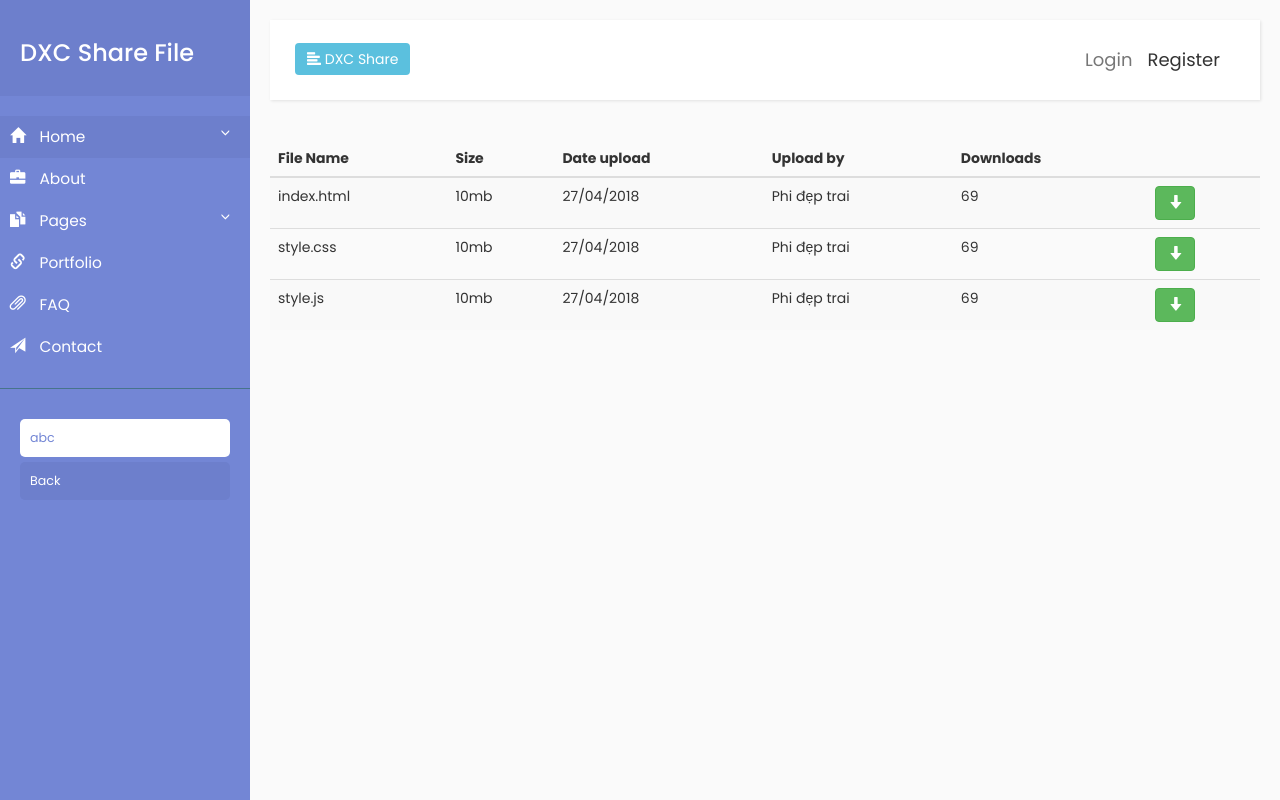
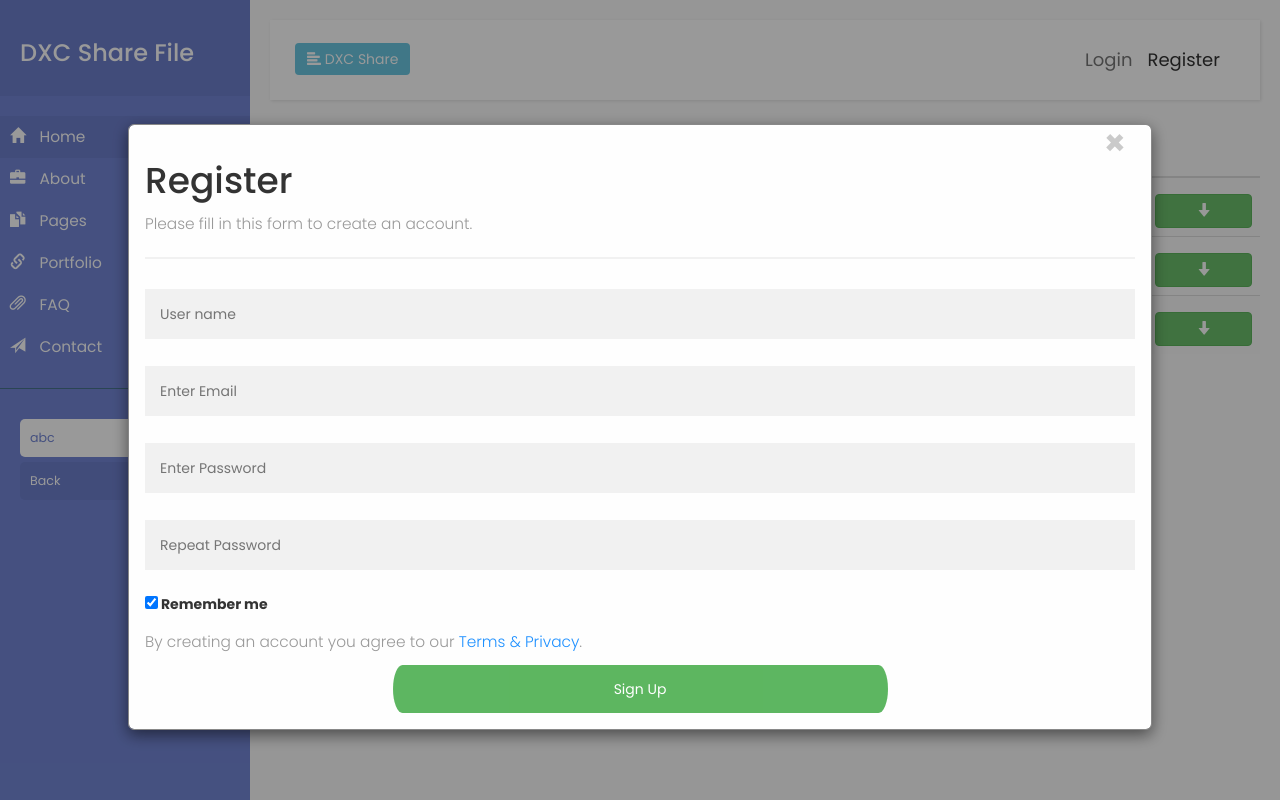
Before and after one commit to nguyenphi0205/View-Mini-Sharing, a plain HTML site: page View/Index.html in a window 1280 px wide. Both pictures are taken after a click on the link "Register". Drawn offline with nearby package versions, Linux system fonts and the light colour scheme.

Commit message:
new view register

```diff
--- a/View/Index.html
+++ b/View/Index.html
@@ -12,6 +12,7 @@
     <!-- Bootstrap Js CDN -->
     <script src="https://maxcdn.bootstrapcdn.com/bootstrap/3.3.7/js/bootstrap.min.js"></script>
     <link rel="stylesheet" href="../View/style/style.css">
+    <link rel="stylesheet" href="./style/register.css">
     <script src="./js/style.js" type="text/javascript"></script>
 </head>
 
@@ -113,7 +114,32 @@
                                 <a class="navbar-brand" href="#">Login</a>
                             </li>
                             <li>
-                                <a class="navbar-brand" href="#">Register</a>
+                                <a class="navbar-brand" onclick="document.getElementById('id01').style.display='block'" href="#">Register</a>
+                                <div id="id01" class="modal">
+                                    <form class="modal-content" action="#">
+                                        <div class="container" id="register">
+                                            <span onclick="document.getElementById('id01').style.display='none'" class="close" title="Close Modal">&times;</span>
+                                            <h1>Register</h1>
+                                            <p>Please fill in this form to create an account.</p>
+                                            <hr>
+                                            <input type="text" placeholder="User name" required>
+                                            <input type="text" placeholder="Enter Email" name="email" required>
+                                            <input type="password" placeholder="Enter Password" name="psw" required>
+                                            <input type="password" placeholder="Repeat Password" name="psw-repeat"  required>
+
+                                            <label>
+                                                <input type="checkbox" checked="checked" name="remember" style="margin-bottom:15px"> Remember me
+                                            </label>
+
+                                            <p>By creating an account you agree to our
+                                                <a href="#" style="color:dodgerblue">Terms & Privacy</a>.</p>
+
+                                            <div class="clearfix">
+                                                <button type="submit" class="signupbtn">Sign Up</button>
+                                            </div>
+                                        </div>
+                                    </form>
+                                </div>
                             </li>
                         </ul>
                     </div>
@@ -173,5 +199,16 @@
     </div>
 
 </body>
+<script>
+    // Get the modal
+    var modal = document.getElementById('id01');
+
+    // When the user clicks anywhere outside of the modal, close it
+    window.onclick = function (event) {
+        if (event.target == modal) {
+            modal.style.display = "none";
+        }
+    }
+</script>
 
 </html>
--- /dev/null
+++ b/View/style/register.css
@@ -0,0 +1,117 @@
+/* /* /* body {font-family: Arial, Helvetica, sans-serif;}
+* {box-sizing: border-box}
+/* Full-width input fields */
+input[type=text], input[type=password] {
+    width: 100%;
+    padding: 15px;
+    margin: 5px 0 22px 0;
+    display: inline-block;
+    border: none;
+    background: #f1f1f1;
+}
+
+/* Add a background color when the inputs get focus */
+input[type=text]:focus, input[type=password]:focus {
+    background-color: #ddd;
+    outline: none;
+}
+
+/* Set a style for all buttons */
+button {
+    background-color: #4CAF50;
+    color: white;
+    padding: 14px 20px;
+    margin: 8px 0;
+    border: none;
+    cursor: pointer;
+    width: 100%;
+    opacity: 0.9;
+
+}
+
+button:hover {
+    opacity:1;
+}
+
+/* Extra styles for the cancel button */
+.cancelbtn {
+    padding: 14px 20px;
+    background-color: #f44336;
+}
+
+/* Float cancel and signup buttons and add an equal width */
+.cancelbtn, .signupbtn {
+    display: flex;
+    justify-content: center;
+    position:relative;
+  width: 50%;
+  border-radius: 2em / 5em;
+  margin: auto;
+}
+
+/* Add padding to container elements */
+.container {
+    padding: 16px;
+}
+
+/* The Modal (background) */
+.modal {
+    display: none; /* Hidden by default */
+    position: fixed; /* Stay in place */
+    z-index: 1; /* Sit on top */
+    left: 0;
+    top: 0;
+    width: 100%; /* Full width */
+    height: 100%; /* Full height */
+    overflow: auto; /* Enable scroll if needed */
+    background-color: rgb(0,0,0); /* Fallback color */
+    background-color: rgba(0,0,0,0.4); /* Black w/ opacity */
+    padding-top: 60px;
+}
+
+/* Modal Content/Box */
+.modal-content {
+    background-color: #fefefe;
+    margin: 5% auto 15% auto; /* 5% from the top, 15% from the bottom and centered */
+    border: 1px solid #888;
+    width: 80%; /* Could be more or less, depending on screen size */
+}
+
+/* Style the horizontal ruler */
+hr {
+    border: 1px solid #f1f1f1;
+    margin-bottom: 25px;
+}
+
+/* The Close Button (x) */
+.close {
+    position: absolute;
+    right: 25px;
+    top: 0;
+    color: #000;
+    font-size: 35px;
+    font-weight: bold;
+
+}
+
+.close:hover,
+.close:focus {
+    color: red;
+    cursor: pointer;
+}
+
+/* Clear floats */
+.clearfix::after {
+    content: "";
+    clear: both;
+    display: table;
+}
+#register{
+    width: auto;
+}
+/* Change styles for cancel button and signup button on extra small screens */
+@media screen and (max-width: 300px) {
+    .cancelbtn, .signupbtn {
+       width: auto;
+    }
+}
```
